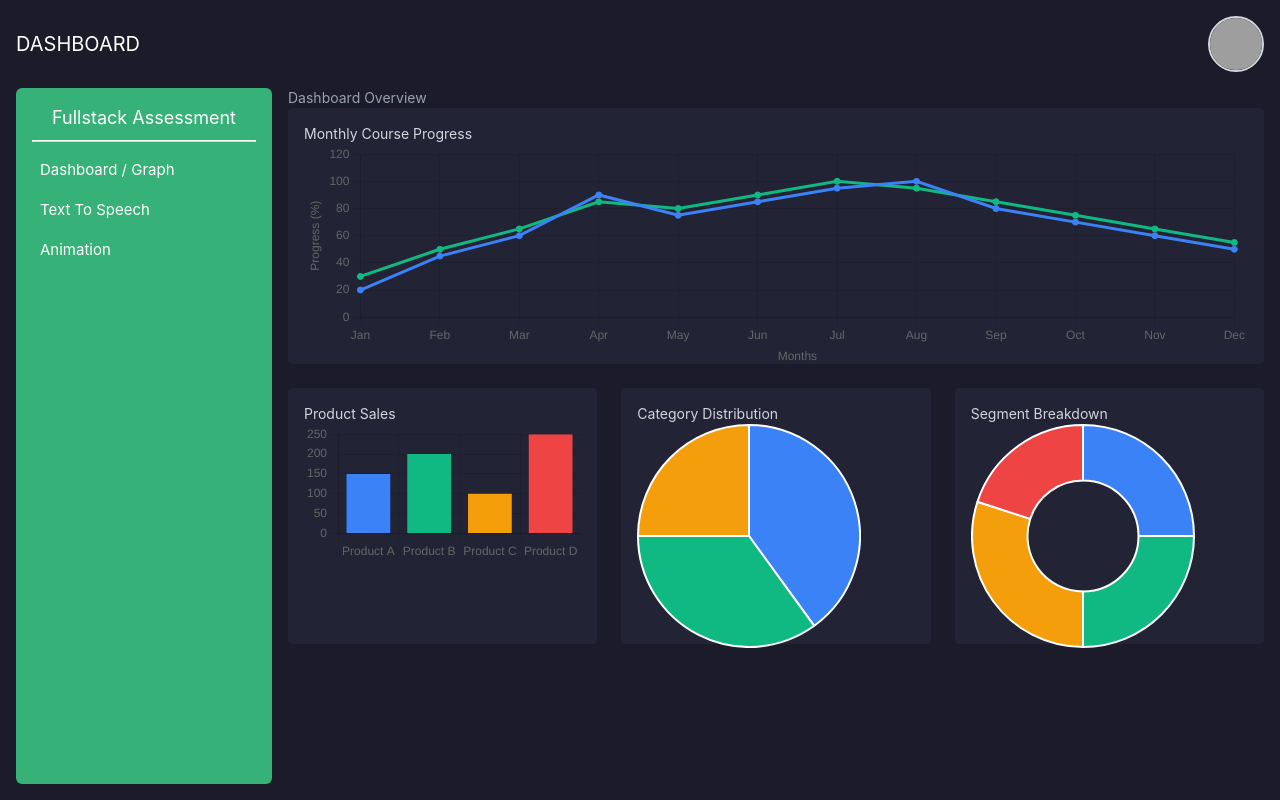
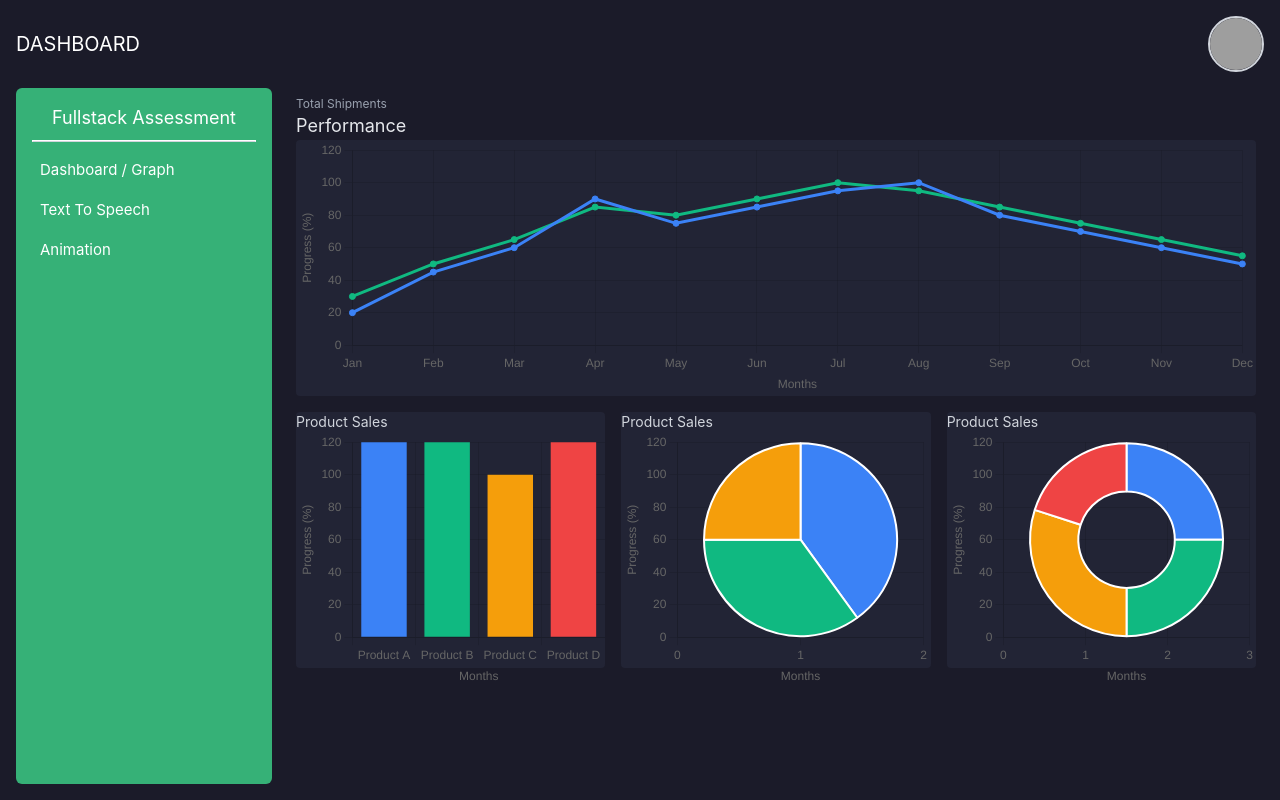
Before and after one commit to kenechukwuJosiah/fullstack-assessment, a Vue app in the folder frontend/: page / in a window 1280 px wide. Built offline with nearby package versions, Linux system fonts and the light colour scheme; grey boxes are pictures that could not be loaded.

Commit message:
refactor Dashboard.vue layout and update chart options for consistency

```diff
--- a/frontend/src/views/Dashboard.vue
+++ b/frontend/src/views/Dashboard.vue
@@ -1,30 +1,24 @@
 <template>
   <div class="text-gray-400 text-xs">
-    <div class="">
-      <p class="text-sm font-semibold">Dashboard Overview</p>
-      <div class="grid grid-cols-1 gap-6 mt-4">
-        <div class="h-64 bg-[#222435] rounded p-4">
-          <h3 class="text-sm text-gray-300 mb-2">Monthly Course Progress</h3>
+    <div class="p-2">
+      <p>Total Shipments</p>
+      <h2 class="text-lg text-gray-200">Performance</h2>
+      <div class="grid grid-cols-1 gap-4">
+        <div class="h-64 bg-[#222435] rounded">
           <Line :data="chartData" :options="chartOptions" />
         </div>
-
-        <div class="grid grid-cols-3 gap-6">
-          <div class="h-64 bg-[#222435] rounded p-4">
+        <div class="grid grid-cols-3 gap-4">
+          <div class="h-64 bg-[#222435] rounded">
             <h3 class="text-sm text-gray-300 mb-2">Product Sales</h3>
-            <Bar :data="barChartData" :options="barChartOptions" />
+            <Bar :data="barChartData" :options="chartOptions" />
           </div>
-
-          <div class="h-64 bg-[#222435] rounded p-4">
-            <h3 class="text-sm text-gray-300 mb-2">Category Distribution</h3>
-            <Pie :data="pieChartData" :options="pieChartOptions" />
+          <div class="h-64 bg-[#222435] rounded">
+            <h3 class="text-sm text-gray-300 mb-2">Product Sales</h3>
+            <Pie :data="pieChartData" :options="chartOptions" />
           </div>
-
-          <div class="h-64 bg-[#222435] rounded p-4">
-            <h3 class="text-sm text-gray-300 mb-2">Segment Breakdown</h3>
-            <Doughnut
-              :data="doughnutChartData"
-              :options="doughnutChartOptions"
-            />
+          <div class="h-64 bg-[#222435] rounded">
+            <h3 class="text-sm text-gray-300 mb-2">Product Sales</h3>
+            <Doughnut :data="doughnutChartData" :options="chartOptions" />
           </div>
         </div>
       </div>
```
